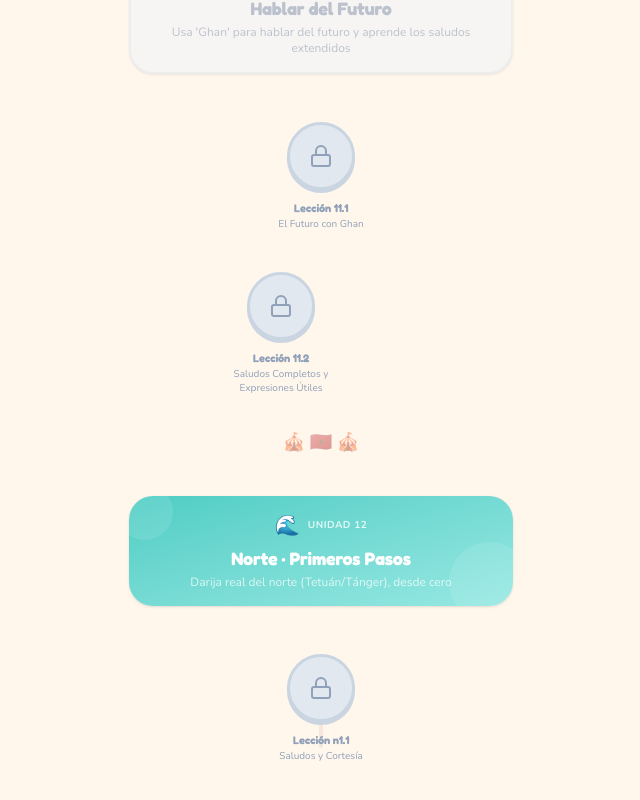
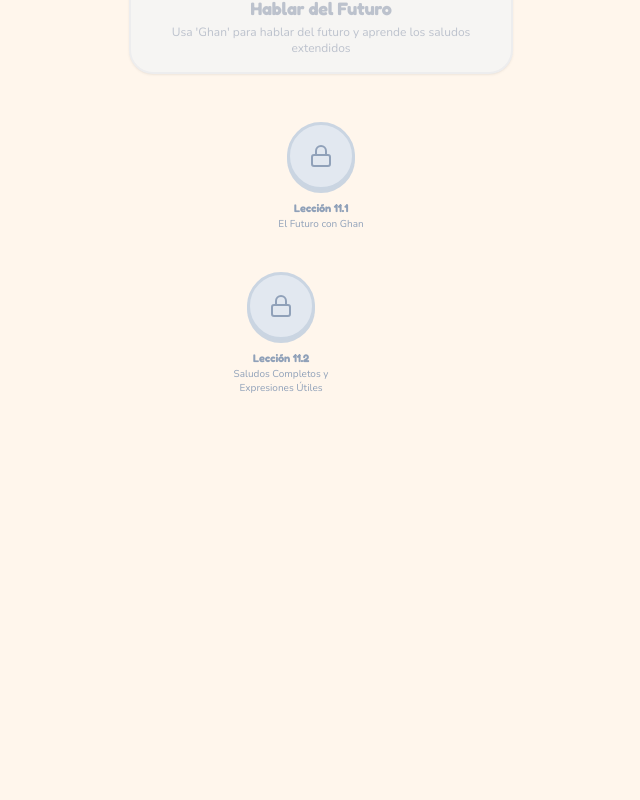
Before and after one commit to solond2010/app-darija, a Next.js app: page / in a window 1280 px wide. Shown: the part 5960-6760 px from the top of the page, without its empty margins (319-959 px from the left). After the commit the page ends 6612 px from the top, so only its background shows below. Built offline with nearby package versions, Linux system fonts and the light colour scheme; no server answers; the database is empty.

Commit message:
Revertir bloque del Norte duplicado (ya existia en la unidad 1)

```diff
--- a/components/AppInit.tsx
+++ b/components/AppInit.tsx
@@ -80,13 +80,6 @@ export function AppInit() {
     updateStreakDaily();
     checkAndRefillLives();
 
-    // Make sure "free" entry-point units (e.g. the Norte course) are always
-    // unlocked, even for users whose progress was saved before they existed.
-    const FREE_UNITS = ["norte-1"];
-    const cur = useStore.getState().unlockedUnits;
-    const missing = FREE_UNITS.filter((u) => !cur.includes(u));
-    if (missing.length) useStore.setState({ unlockedUnits: [...cur, ...missing] });
-
     // Service worker + push subscription (non-blocking)
     registerAndSubscribe();
 
--- a/data/lessons.ts
+++ b/data/lessons.ts
@@ -2096,107 +2096,4 @@ export const unitsData: Unit[] = [
       },
     ],
   },
-
-  // ───────────────────────── CURSO DEL NORTE (Tetuán / Tánger) ─────────────────────────
-  {
-    id: "norte-1",
-    number: 12,
-    emoji: "🌊",
-    title: "Norte · Primeros Pasos",
-    description: "Darija real del norte (Tetuán/Tánger), desde cero",
-    lessons: [
-      {
-        id: "n1.1",
-        title: "Saludos y Cortesía",
-        description: "Lo esencial para saludar y ser educada en el norte",
-        exercises: [
-          {
-            id: "n1.1.1",
-            type: "multiple-choice",
-            question: "¿Cómo se dice 'Hola' en Darija?",
-            options: ["Bslama", "Salam", "Shukran", "3afak"],
-            answer: "Salam",
-            hint: "El saludo universal en todo Marruecos.",
-          },
-          {
-            id: "n1.1.2",
-            type: "multiple-choice",
-            question: "¿Qué significa 'Labas?'",
-            options: ["¿Qué tal? / ¿Estás bien?", "Gracias", "Adiós", "Por favor"],
-            answer: "¿Qué tal? / ¿Estás bien?",
-            hint: "Es el '¿cómo estás?' del día a día.",
-          },
-          {
-            id: "n1.1.3",
-            type: "translation",
-            question: "Traduce al español: 'Shukran'",
-            answer: ["gracias", "muchas gracias"],
-            translation: "gracias",
-            hint: "Agradecimiento básico.",
-          },
-          {
-            id: "n1.1.4",
-            type: "true-false",
-            question: "¿'Bslama' significa 'Buenos días'?",
-            answer: false,
-            hint: "'Bslama' es para despedirse: significa 'Adiós'.",
-          },
-          {
-            id: "n1.1.5",
-            type: "fill-blank",
-            question: "Completa: 'Buenos días'",
-            sentenceWithBlank: "___ l-5ir",
-            options: ["Sba7", "Msa", "Bslama", "Wakha"],
-            answer: "Sba7",
-            hint: "Sba7 = mañana. (Sba7 l-5ir = buenos días)",
-          },
-          {
-            id: "n1.1.6",
-            type: "match-pairs",
-            question: "Empareja cada expresión con su significado:",
-            pairs: [
-              { left: "Sba7 l-5ir", right: "Buenos días" },
-              { left: "Msa l-5ir", right: "Buenas tardes" },
-              { left: "Shukran", right: "Gracias" },
-              { left: "3afak", right: "Por favor" },
-            ],
-          },
-          {
-            id: "n1.1.7",
-            type: "listening-select",
-            question: "Escucha y elige la traducción correcta:",
-            audioText: "Wakha",
-            options: ["Vale / De acuerdo", "Hola", "Perdona", "Gracias"],
-            answer: "Vale / De acuerdo",
-            hint: "Palabra muy usada para decir 'ok'.",
-          },
-          {
-            id: "n1.1.8",
-            type: "multiple-choice",
-            question: "Para pedir perdón o disculparte, dices:",
-            options: ["Sme7 li", "Bslama", "Labas", "Wakha"],
-            answer: "Sme7 li",
-            hint: "Literalmente: 'perdóname'.",
-          },
-          {
-            id: "n1.1.9",
-            type: "word-order",
-            question: "Ordena las palabras para formar: 'Muchas gracias'",
-            words: ["bezzaf", "Shukran"],
-            orderedAnswer: ["Shukran", "bezzaf"],
-            translation: "Muchas gracias",
-            hint: "'bezzaf' significa 'mucho'.",
-          },
-          {
-            id: "n1.1.10",
-            type: "flashcard-reveal",
-            question: "Intenta recordar el significado:",
-            front: "3afak",
-            back: "Por favor",
-            hint: "El sonido '3' es la letra ع (gutural).",
-          },
-        ],
-      },
-    ],
-  },
 ];
--- a/data/vocabulary.ts
+++ b/data/vocabulary.ts
@@ -233,18 +233,4 @@ export const lessonVocabulary: { [key: string]: LearnedWord[] } = {
     { darija: "Inshallah", spanish: "Si Dios quiere / Ojalá", category: "Expresiones" },
     { darija: "Bla mushkil", spanish: "Sin problema", category: "Expresiones" },
   ],
-
-  // ── Curso del Norte ──
-  "n1.1": [
-    { darija: "Salam", spanish: "Hola", category: "Norte · Saludos", example: "Salam! Labas? (¡Hola! ¿Qué tal?)" },
-    { darija: "Labas?", spanish: "¿Qué tal? / ¿Estás bien?", category: "Norte · Saludos", example: "Labas 3lik? (¿Estás bien?)" },
-    { darija: "Bikhir, l7amdulah", spanish: "Bien, gracias a Dios", category: "Norte · Saludos" },
-    { darija: "Sba7 l-5ir", spanish: "Buenos días", category: "Norte · Saludos" },
-    { darija: "Msa l-5ir", spanish: "Buenas tardes", category: "Norte · Saludos" },
-    { darija: "Shukran (bezzaf)", spanish: "Gracias (muchas)", category: "Norte · Saludos", example: "Shukran bezzaf! (¡Muchas gracias!)" },
-    { darija: "3afak", spanish: "Por favor", category: "Norte · Saludos", example: "Atay 3afak (Té, por favor)" },
-    { darija: "Sme7 li", spanish: "Perdona / Disculpa", category: "Norte · Saludos" },
-    { darija: "Bslama", spanish: "Adiós", category: "Norte · Saludos", example: "Yallah, bslama! (¡Venga, adiós!)" },
-    { darija: "Wakha", spanish: "Vale / De acuerdo", category: "Norte · Saludos" },
-  ],
 };
--- a/lib/store.ts
+++ b/lib/store.ts
@@ -113,7 +113,7 @@ export const useStore = create<AppState>()(
       dailyGoal: 20,
       lastLifeLostAt: null,
       completedLessons: [],
-      unlockedUnits: ["unidad-1", "norte-1"],
+      unlockedUnits: ["unidad-1"],
       learnedWords: [],
       unlockedAchievements: [],
       isHydrated: false,
@@ -299,7 +299,7 @@ export const useStore = create<AppState>()(
           todayXPDate: null,
           lastLifeLostAt: null,
           completedLessons: [],
-          unlockedUnits: ["unidad-1", "norte-1"],
+          unlockedUnits: ["unidad-1"],
           learnedWords: [],
           unlockedAchievements: [],
         });
```
